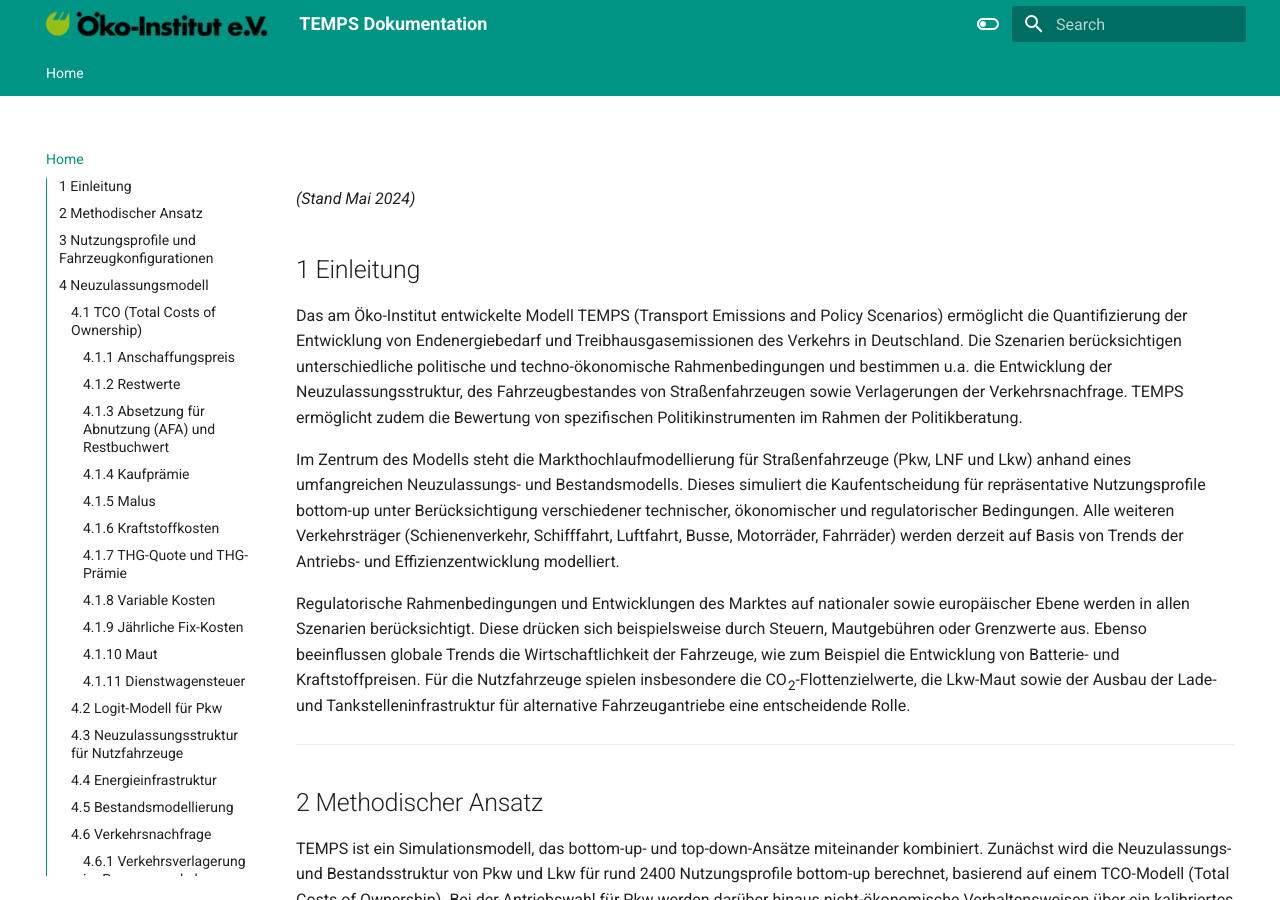
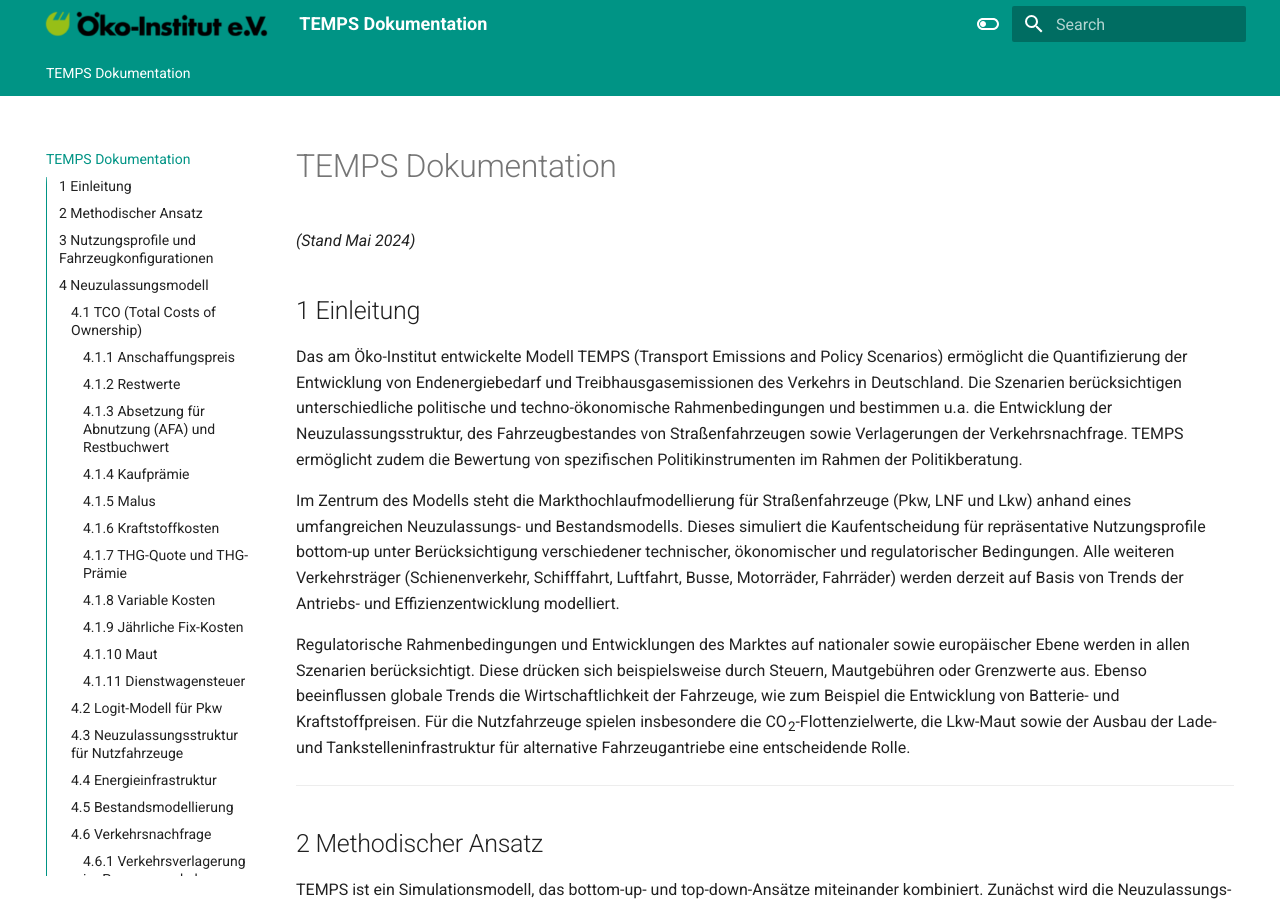
Before and after one commit to wolfgoerz/TEMPS_documentation, an MkDocs documentation site: the page built from docs/index.md, in a window 1280 px wide and 900 px high. Built offline with MkDocs 1.6.1 and Material for MkDocs 9.7.7, drawn with Linux system fonts in a browser that asks for light colours; formulas are drawn with MathJax 3.

Commit message:
Update index.md

```diff
--- a/docs/index.md
+++ b/docs/index.md
@@ -1,4 +1,5 @@
-#
+# TEMPS Dokumentation
+
 *(Stand Mai 2024)*
 
 ## 1 Einleitung
```
